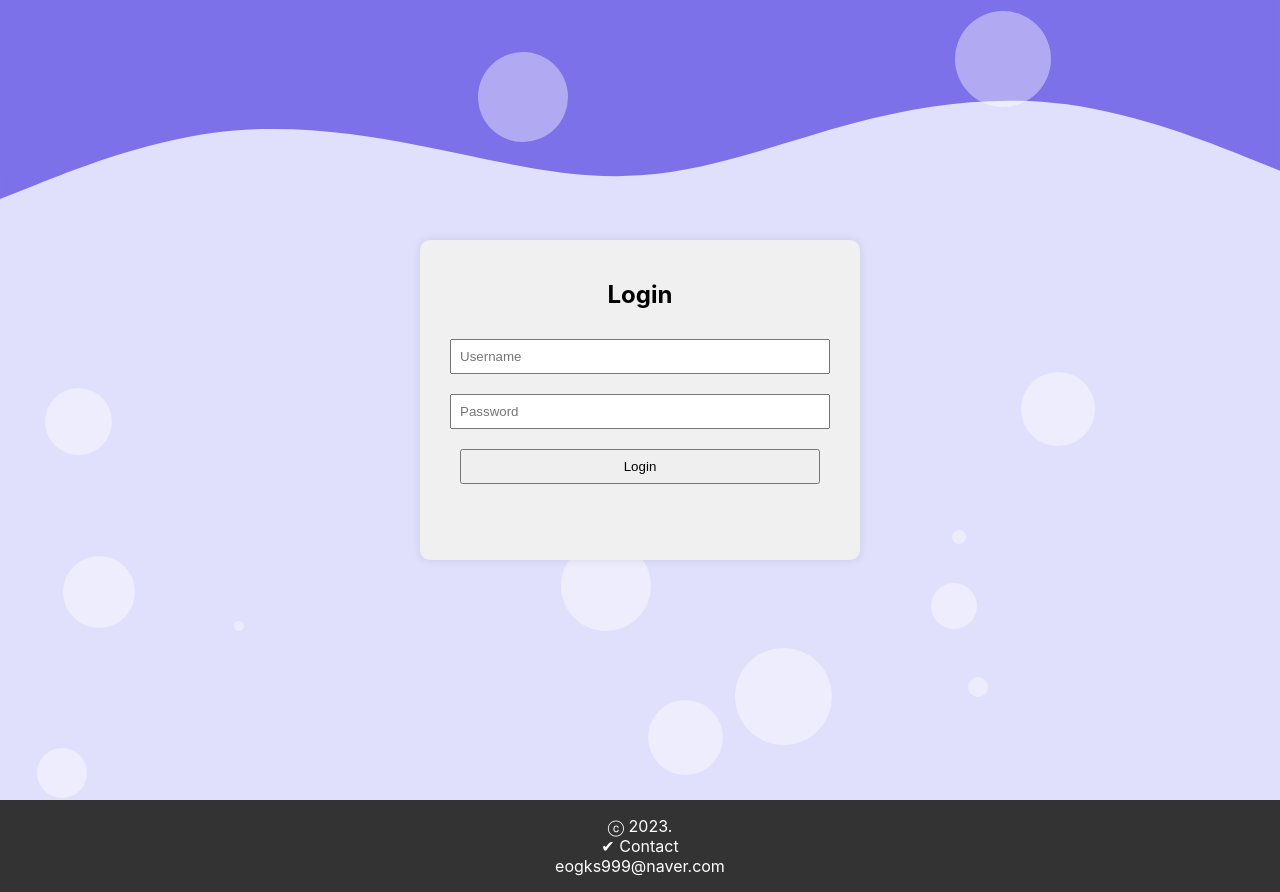
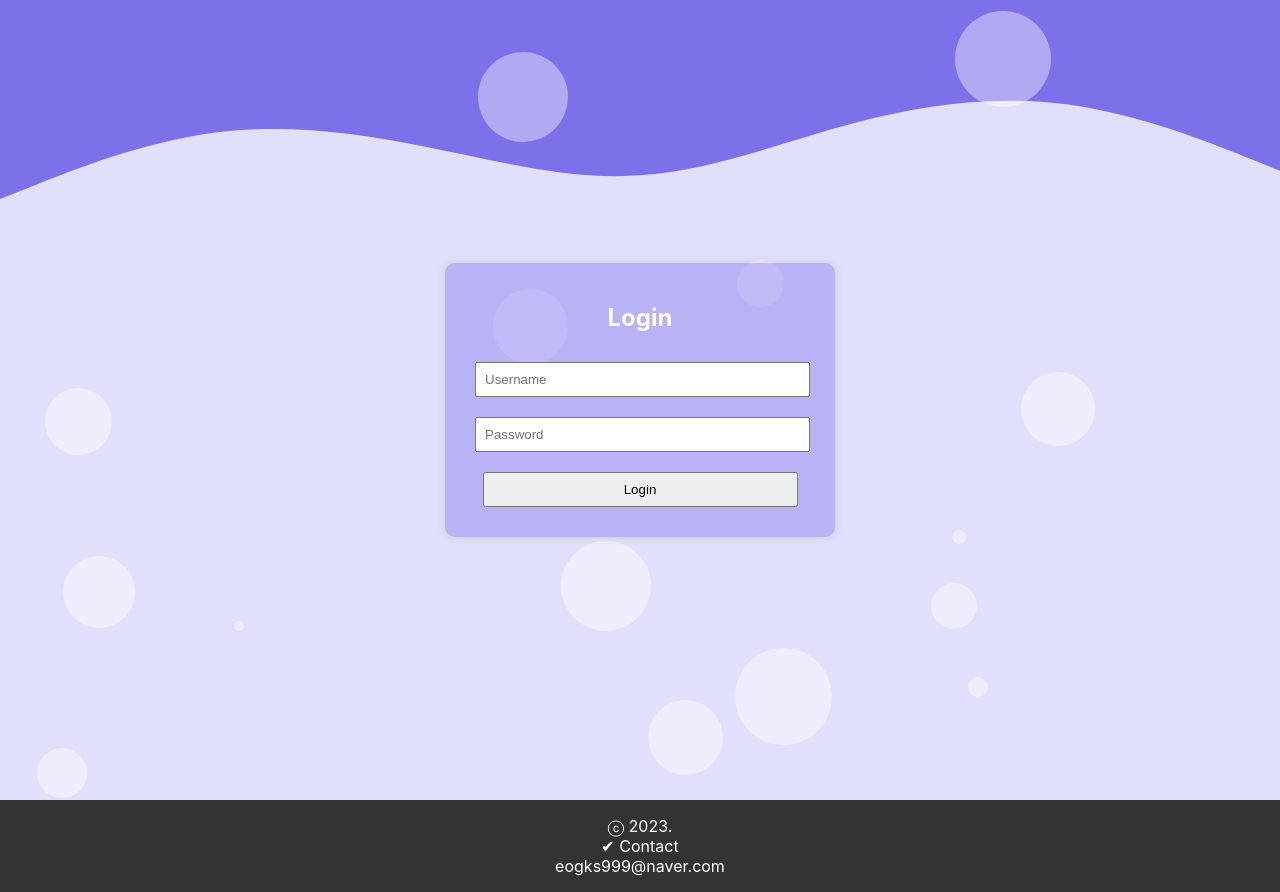
Before and after one commit to ddenzu/AI-interview, a React (Create React App) app: page /login in a window 1280 px wide. Built offline with nearby package versions, Linux system fonts and the light colour scheme.

Commit message:
페이지 전환 애니메이션 추가, 서버로 데이터 전송하는 로직 추가

```diff
--- a/src/App.css
+++ b/src/App.css
@@ -38,7 +38,7 @@ body {
   height:100%;
   padding:0px ;
   position: relative;
-  z-index: 2 ;
+  z-index: 3 ;
 }
 .second-wrap-1{
   display: flex;
@@ -107,6 +107,7 @@ body {
   max-width: 500px ;
   height: 75% ;
   background-color: rgba(52, 53, 65, 0.8);
+  background-color: rgba(125, 113, 234, 0.5);
   padding: 10px 5px 10px 15px ;
   box-sizing: border-box ;
   border-radius: 10px ;
@@ -123,7 +124,7 @@ body {
 .messages-container{
   overflow-y:scroll ;
   height: calc(100% - 10px);
-  margin-top: 10px;
+  margin-top: 2px;
 }
 .message {
   font-weight: bold;
@@ -151,8 +152,19 @@ body {
 }
 .ai {
   float: left;
-  background-color: rgba(0, 0, 0, 0.4);
+  background-color: rgba(0, 0, 0, 0.5);
   margin-bottom: 20px;
+}
+.login {
+  color: white;
+  width:350px;
+  height: 35%;
+  max-height: 400px ;
+  padding:20px ;
+  border-radius: 10px ;
+  background-color: rgba(125, 113, 234, 0.4);
+  box-shadow: 0 0 10px rgba(0, 0, 0, 0.1);
+  z-index: 2;
 }
 @media (max-width: 450px) {
   .chat-container {
@@ -160,6 +172,9 @@ body {
   }
   .message {
     font-size: 13px;
+  }
+  .login {
+    width: 250px;
   }
 }
 .icon {
@@ -172,13 +187,14 @@ body {
 .bot-icon{
   float:left;
   color: white;
-  margin:3px;
+  margin: 3px 2px 2px 2px;
   transform: rotate(15deg);
 }
 .input-container {
   display: flex ;
   justify-content: space-between;
   align-items: center;
+  margin: 10px 5px 0px 0px;
 }
 .input-container > input {
   width: calc(100% - 70px) ;
--- a/src/App.js
+++ b/src/App.js
@@ -5,6 +5,7 @@ import ChatApp from './chatApp.js'
 import LoginPage from './login.js'
 import { Routes, Route, Link } from 'react-router-dom';
 import { FontAwesomeIcon } from '@fortawesome/react-fontawesome';
+import { motion, AnimatePresence } from "framer-motion";
 
 function App() {
 
@@ -69,6 +70,12 @@ function App() {
     moveCircles();
   }, []);
 
+  const pageVariants = {
+    initial: { opacity: 0, x: '100vw' },
+    animate: { opacity: 1, x: 0 },
+    exit: { opacity: 0, x: '-100vw' },
+    transition: { duration: 0.8 }
+  };
 
   return (
     <>
@@ -76,6 +83,7 @@ function App() {
         {[...Array(15)].map((_, index) => (
           <div key={index} className="circle"></div>
         ))}
+
           <Routes>
             <Route path='/' element={
                 <div className='main-wrap'>
@@ -84,6 +92,15 @@ function App() {
                       <path fill="#7D71EA" fillOpacity="1" d="M0,224L40,208C80,192,160,160,240,149.3C320,139,400,149,480,165.3C560,181,640,203,720,197.3C800,192,880,160,960,138.7C1040,117,1120,107,1200,117.3C1280,128,1360,160,1400,176L1440,192L1440,0L1400,0C1360,0,1280,0,1200,0C1120,0,1040,0,960,0C880,0,800,0,720,0C640,0,560,0,480,0C400,0,320,0,240,0C160,0,80,0,40,0L0,0Z"></path>
                     </svg>
                   </div>
+                  <motion.div
+                  className='page'
+                  variants={pageVariants}
+                  initial='initial'
+                  animate='animate'
+                  exit='exit'
+                  transition='transition'
+                  style={{ position: 'relative', zIndex: '2' }}
+                  >
                   <div className='second-wrap'>
                     <div className='second-wrap-1'>
                       <h1>AI 면접관과<br/>함께하는 모의 면접</h1>
@@ -99,6 +116,7 @@ function App() {
                         2. 자주 묻는 면접 질문 10개가 질문됩니다
                       </p>
                     </div>
+
                     <Link className='custom-button' to="/login">
                     모의 면접 진행하기
                   </Link>
@@ -106,7 +124,9 @@ function App() {
                       <img src="94132137-7d4fc100-fe7c-11ea-8512-69f90cb65e48.gif" alt="AI 인터뷰"/>
                     </div>
                   </div>
+                  </motion.div>
                 </div>
+
             }/>
             <Route path='/ChatApp' element={<ChatApp/>}/>
             <Route path='/login' element={<LoginPage/>}/>
--- a/src/chatApp.js
+++ b/src/chatApp.js
@@ -1,6 +1,7 @@
 import React, { useState, useRef, useEffect } from 'react';
 import { FontAwesomeIcon } from '@fortawesome/react-fontawesome';
 import { faSpinner, faRobot } from '@fortawesome/free-solid-svg-icons';
+import { motion, AnimatePresence } from "framer-motion";
 
 const ChatApp = () => {
   const [messages, setMessages] = useState([]);
@@ -48,13 +49,29 @@ const ChatApp = () => {
     };
   }
 
+  const pageVariants = {
+    initial: { opacity: 0, x: '100vw' },
+    animate: { opacity: 1, x: 0 },
+    exit: { opacity: 0, x: '-100vw' },
+    transition: { duration: 0.8 }
+  };
+
   return (
-    <div className='main-wrap-chat'>
+    <>
     <div className="wave" style={{position: 'absolute', width: '100%', top: '0', zIndex: '0' }}>
       <svg xmlns="http://www.w3.org/2000/svg" viewBox="0 0 1440 320">
         <path fill="#7D71EA" fillOpacity="1" d="M0,224L40,208C80,192,160,160,240,149.3C320,139,400,149,480,165.3C560,181,640,203,720,197.3C800,192,880,160,960,138.7C1040,117,1120,107,1200,117.3C1280,128,1360,160,1400,176L1440,192L1440,0L1400,0C1360,0,1280,0,1200,0C1120,0,1040,0,960,0C880,0,800,0,720,0C640,0,560,0,480,0C400,0,320,0,240,0C160,0,80,0,40,0L0,0Z"></path>
       </svg>
     </div>
+    <motion.div
+    className='page'
+    variants={pageVariants}
+    initial='initial'
+    animate='animate'
+    exit='exit'
+    transition='transition'
+    style={{ position: 'relative', zIndex: '2' }}>
+      <div className='main-wrap-chat'>
         <div className="chat-container">
           <div className="messages-container">
             <div className='message ai'>
@@ -92,11 +109,12 @@ const ChatApp = () => {
             />
             <button onClick={()=>{setMessages([...messages, inputValue]);
             setInputValue('')}}>Send</button>
-
-        </div>
-
           </div>
         </div>
+      </div>
+      </motion.div>
+    </>
+
   );
 };
 
--- a/src/login.js
+++ b/src/login.js
@@ -1,5 +1,6 @@
-import React, { useState } from 'react';
+import React, { useState, useEffect } from 'react';
 import { useNavigate } from 'react-router-dom';
+import { motion, AnimatePresence } from "framer-motion";
 
 
 const LoginPage = () => {
@@ -7,21 +8,59 @@ const LoginPage = () => {
   const [password, setPassword] = useState('');
   const navigate = useNavigate();
 
-  const handleLogin = () => {
-    // 여기서는 간단히 입력된 정보를 콘솔에 출력하는 것으로 대체합니다.
-    console.log(`Username: ${username}, Password: ${password}`);
+  useEffect(() => {
+    console.log(username)
+    console.log(password)
+  }, [password]);
+
+  const handleLogin = async () => {
+    try {
+      const response = await fetch('http://localhost:8000/login', {
+        method: 'POST',
+        headers: {
+          'Content-Type': 'application/json',
+        },
+        body: JSON.stringify({
+          id: username,
+          pw: password }),
+      })
+      .then((response) => {
+        if (response.ok) { // 응답send 하면 true 반환
+          navigate('/chatApp');
+          return response.json();
+        }
+        throw new Error('Network response was not ok.');
+      })
+    } catch (error) {
+      console.error('Error:', error);
+    }
   };
 
+  const pageVariants = {
+    initial: { opacity: 0, x: '100vw' },
+    animate: { opacity: 1, x: 0 },
+    exit: { opacity: 0, x: '-100vw' },
+    transition: { duration: 0.8 }
+  };
   return (
     <div style={{ display: 'flex', justifyContent: 'center', alignItems: 'center', height: '100vh'}}>
-      <div className="wave" style={{position: 'absolute', width: '100%', top: '0', zIndex: '1' }}>
+      <div className="wave" style={{position: 'absolute', top: '0', zIndex: '1' }}>
         <svg xmlns="http://www.w3.org/2000/svg" viewBox="0 0 1440 320">
           <path fill="#7D71EA" fillOpacity="1" d="M0,224L40,208C80,192,160,160,240,149.3C320,139,400,149,480,165.3C560,181,640,203,720,197.3C800,192,880,160,960,138.7C1040,117,1120,107,1200,117.3C1280,128,1360,160,1400,176L1440,192L1440,0L1400,0C1360,0,1280,0,1200,0C1120,0,1040,0,960,0C880,0,800,0,720,0C640,0,560,0,480,0C400,0,320,0,240,0C160,0,80,0,40,0L0,0Z"></path>
         </svg>
       </div>
-      <div style={{ width: '60%',  maxWidth: '400px', height: '35%',maxHeight: '400px', backgroundColor: '#f0f0f0', padding: '20px', borderRadius: '10px', boxShadow: '0 0 10px rgba(0, 0, 0, 0.1)',zIndex: '2'  }}>
+      <motion.div
+      className='page'
+      variants={pageVariants}
+      initial='initial'
+      animate='animate'
+      exit='exit'
+      transition='transition'
+      style={{ position: 'relative', zIndex: '2'}}>
+
+      <div className='login'>
         <h2>Login</h2>
-        <form onSubmit={(e) => { e.preventDefault(); handleLogin(); }}>
+        <form onSubmit={(e) => { e.preventDefault();handleLogin();}}>
           <input
             type="text"
             placeholder="Username"
@@ -37,9 +76,11 @@ const LoginPage = () => {
             style={{ margin: '10px', padding: '8px', width: '90%' }}
           />
           <button type="submit" style={{ margin: '10px', padding: '8px', cursor: 'pointer', width: '90%' }}
-          onClick={()=>{navigate('/chatApp')}}>Login</button>
+          // onClick={()=>{navigate('/chatApp')}}
+          >Login</button>
         </form>
       </div>
+      </motion.div>
     </div>
   );
 };
```
Lines whose indentation alone changed are shown as unchanged.
